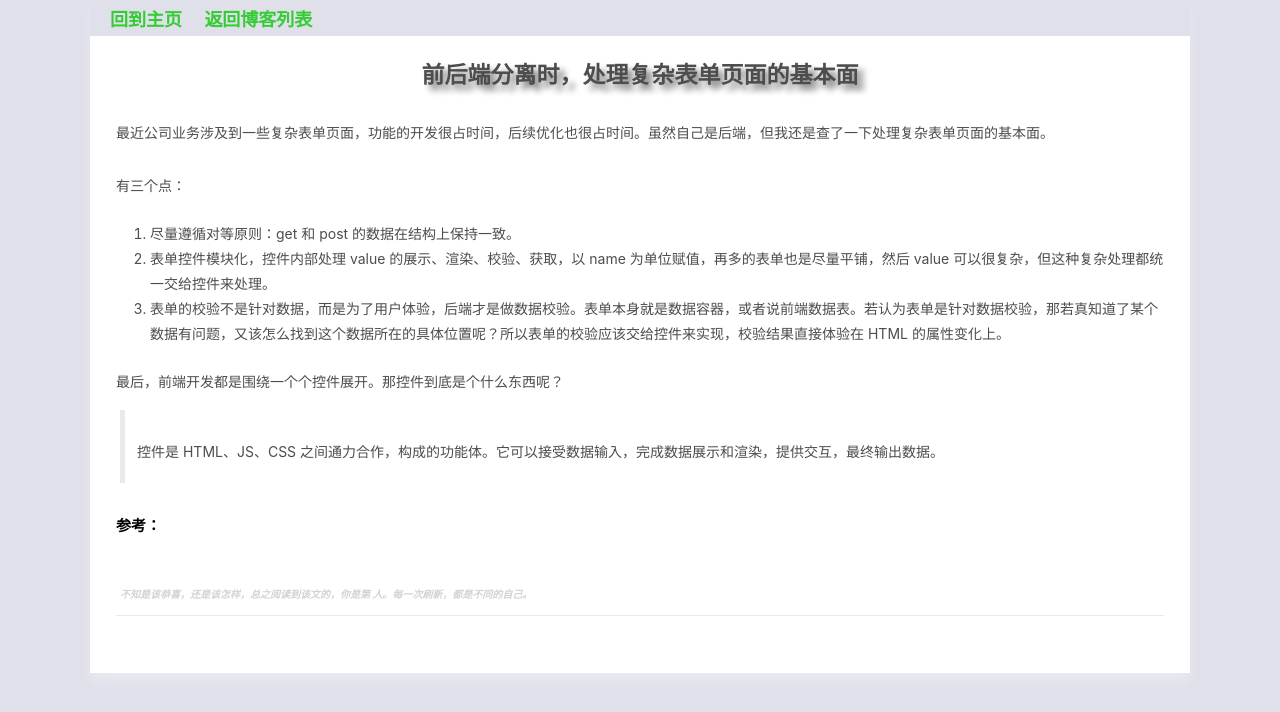
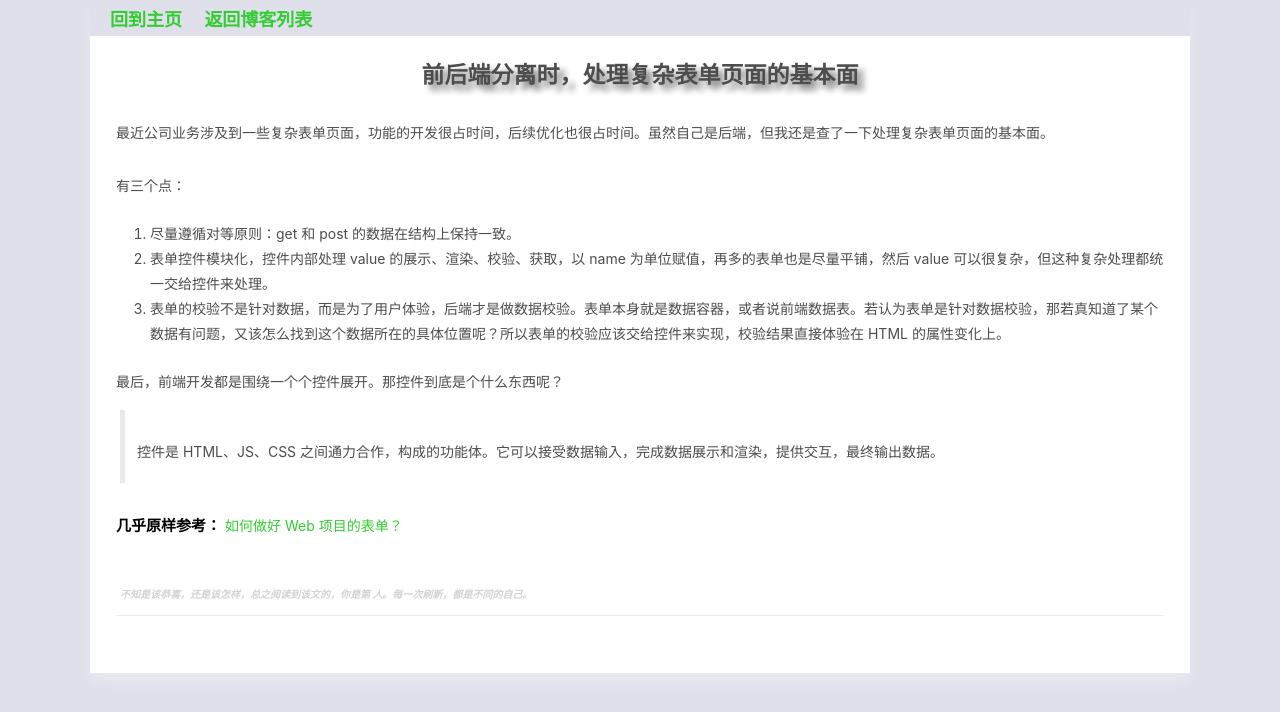
Before and after one commit to xxleyi/xxleyi.github.io, a Jekyll site: the page built from _posts/2018-11-13-前后端分离时，处理复杂表单页面的基本面.md, in a window 1280 px wide. Shown: the top 712 px of the page. Built offline with Jekyll 4.4.1, drawn with Linux system fonts in a browser that asks for light colours; comment, search, counter and statistics services are not loaded.

Commit message:
refine old blog

```diff
--- a/_posts/2018-11-13-前后端分离时，处理复杂表单页面的基本面.md
+++ b/_posts/2018-11-13-前后端分离时，处理复杂表单页面的基本面.md
@@ -16,6 +16,6 @@
 
 > 控件是 HTML、JS、CSS 之间通力合作，构成的功能体。它可以接受数据输入，完成数据展示和渲染，提供交互，最终输出数据。
 
-**参考：** [][1]
+**几乎原样参考：** [如何做好 Web 项目的表单？][1]
 
 [1]:	https://www.web-tinker.com/article/21251.html "如何做好 Web 项目的表单？"
```
